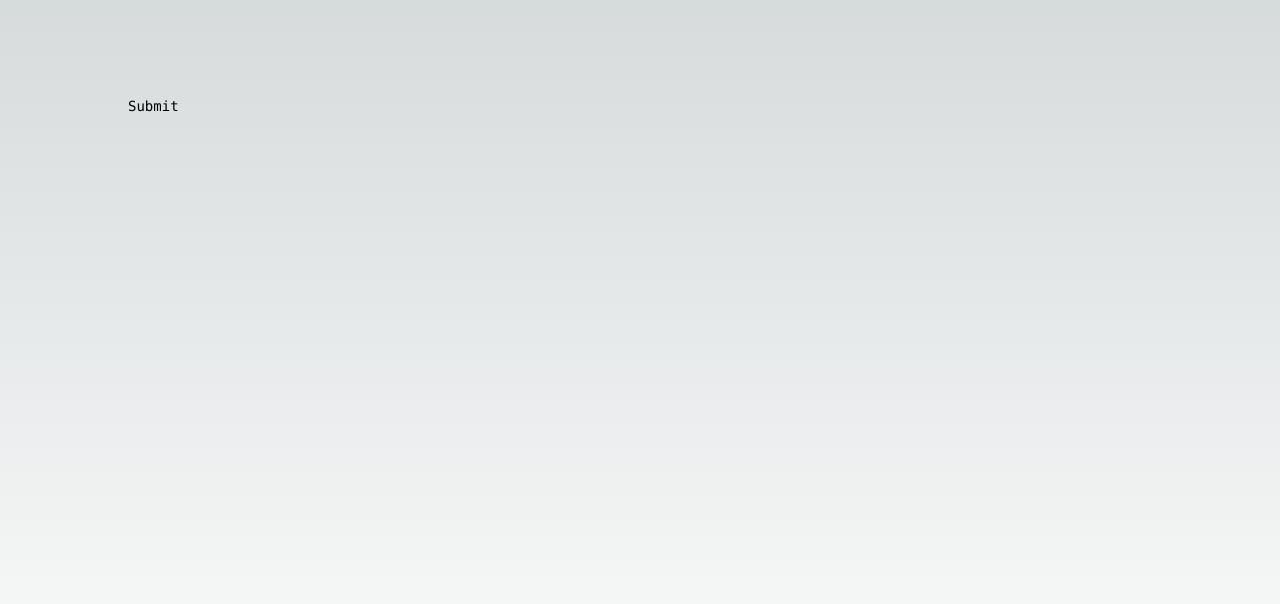
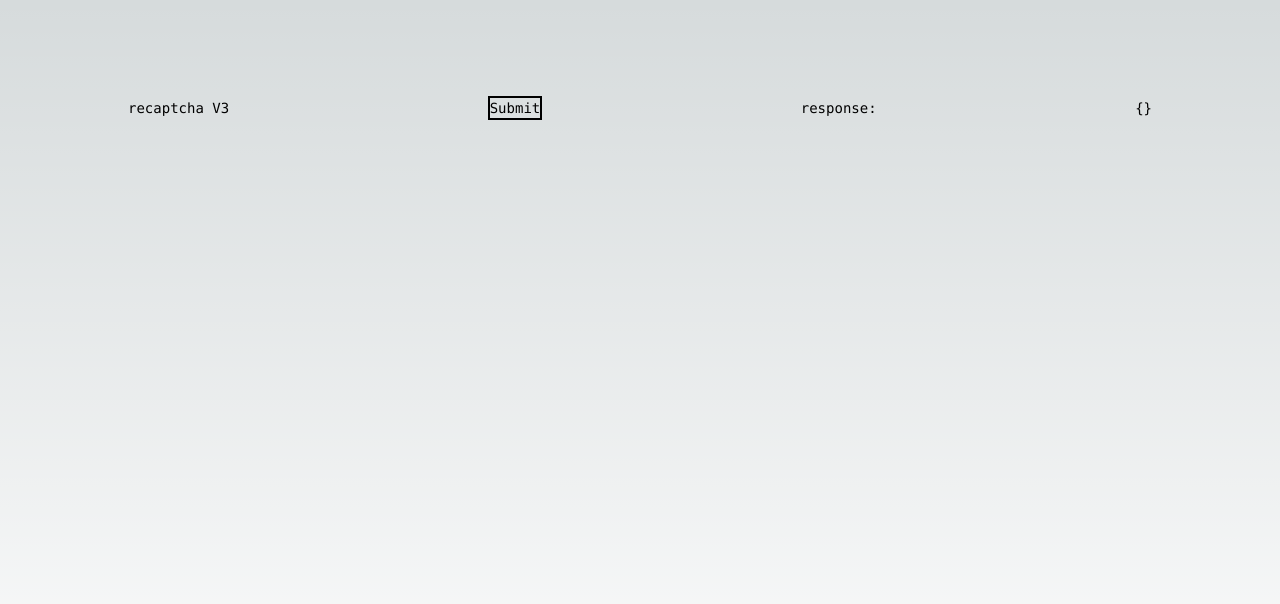
Before and after one commit to ngtankhoa/next-recaptcha-v3, a Next.js app: page / in a window 1280 px wide. Shown: the top 604 px of the page. Built offline with nearby package versions, Linux system fonts and the light colour scheme.

Commit message:
show response to page

```diff
--- a/src/app/page.js
+++ b/src/app/page.js
@@ -1,22 +1,39 @@
 'use client'
 
 import Image from 'next/image'
+import { useEffect, useState } from 'react'
 
 export default function Home() {
+  const [data, setData] = useState({})
+
   const onClick = (e) => {
     e.preventDefault()
     grecaptcha.ready(function () {
       grecaptcha.execute('6Le7UkUpAAAAALu8RK5I6sgdQ4ZHnY1ZBVAbjXV-', { action: 'submit' }).then(function (token) {
         // Add your logic to submit to your backend server here.
         fetch(`/api/hello?token=${token}`)
+          .then((response) => response.json())
+          .then((data) => setData(data))
+          .catch((error) => setData(error))
       })
     })
   }
 
+  useEffect(() => {
+    console.log(data)
+
+    return () => {}
+  }, [data])
+
   return (
     <main className='flex min-h-screen flex-col items-center justify-between p-24'>
       <div className='z-10 max-w-5xl w-full items-center justify-between font-mono text-sm lg:flex'>
-        <button onClick={onClick}>Submit</button>
+        <p>recaptcha V3</p>
+        <button className='border-2 border-black' onClick={onClick}>
+          Submit
+        </button>
+        <p>response:</p>
+        {JSON.stringify(data)}
       </div>
     </main>
   )
```
